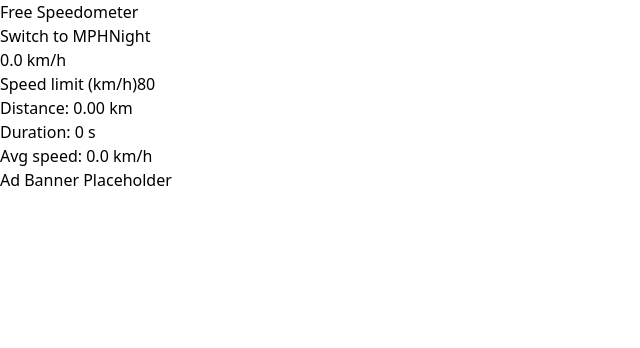
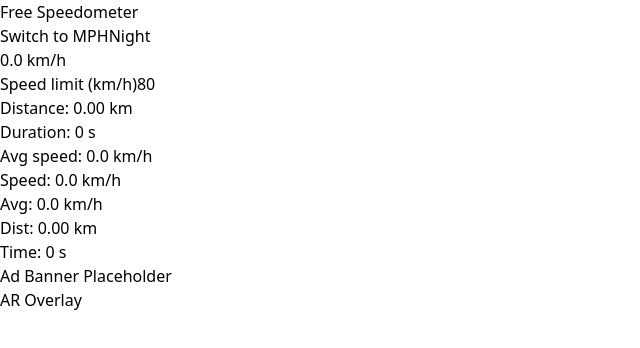
Before and after one commit to Gitterest/Speedometer, a React (Vite) app: page /free in a window 1280 px wide. Shown: the top 348 px of the page, without its empty margins (0-640 px from the left). Built offline with nearby package versions, Linux system fonts and the light colour scheme; no server answers.

Commit message:
Add TripInfo and AR overlay components

```diff
--- a/src/components/free/FreeDashboard.jsx
+++ b/src/components/free/FreeDashboard.jsx
@@ -3,12 +3,14 @@ import SpeedAlert from './SpeedAlert'
 import TripSummary from './TripSummary'
 import AdBanner from './AdBanner'
 import UnitToggle from './UnitToggle'
+import TripInfo from '../ui/TripInfo'
+import AROverlay from '../ui/AROverlay'
 import { useTheme } from '../../context/ThemeContext'
 
 export default function FreeDashboard() {
   const { dark, setDark } = useTheme()
   return (
-    <div className="max-w-sm mx-auto p-2">
+    <div className="max-w-sm mx-auto p-2 relative">
       <div className="flex justify-between items-center space-x-2">
         <h1 className="text-xl font-bold">Free Speedometer</h1>
         <UnitToggle />
@@ -19,7 +21,9 @@ export default function FreeDashboard() {
       <HUD />
       <SpeedAlert />
       <TripSummary />
+      <TripInfo />
       <AdBanner />
+      <AROverlay />
     </div>
   )
 }
--- /dev/null
+++ b/src/components/ui/AROverlay.jsx
@@ -0,0 +1,7 @@
+export default function AROverlay() {
+  return (
+    <div className="absolute inset-0 pointer-events-none flex items-center justify-center bg-black/20 text-white text-2xl">
+      AR Overlay
+    </div>
+  )
+}
--- /dev/null
+++ b/src/components/ui/TripInfo.jsx
@@ -0,0 +1,40 @@
+import useSpeed from '../../hooks/useSpeed'
+import { useUnit } from '../../context/UnitContext'
+import { useState, useEffect } from 'react'
+
+function useAnimatedNumber(value, duration = 400) {
+  const [display, setDisplay] = useState(value)
+  useEffect(() => {
+    let start = display
+    let startTime
+    function step(t) {
+      if (!startTime) startTime = t
+      const progress = Math.min((t - startTime) / duration, 1)
+      setDisplay(start + (value - start) * progress)
+      if (progress < 1) requestAnimationFrame(step)
+    }
+    requestAnimationFrame(step)
+  }, [value, duration])
+  return display
+}
+
+export default function TripInfo() {
+  const { unit } = useUnit()
+  const { speed, distance, duration, avgSpeed } = useSpeed(unit)
+  const dist = unit === 'kmh' ? distance / 1000 : distance / 1609.34
+  const speedUnit = unit === 'kmh' ? 'km/h' : 'mph'
+  const distUnit = unit === 'kmh' ? 'km' : 'mi'
+  const dispSpeed = useAnimatedNumber(speed)
+  const dispAvg = useAnimatedNumber(avgSpeed)
+  const dispDist = useAnimatedNumber(dist)
+  const dispDur = useAnimatedNumber(duration)
+
+  return (
+    <div className="bg-black/80 text-green-500 font-mono text-xs p-2 rounded leading-tight space-y-0.5">
+      <div>Speed: {dispSpeed.toFixed(1)} {speedUnit}</div>
+      <div>Avg: {dispAvg.toFixed(1)} {speedUnit}</div>
+      <div>Dist: {dispDist.toFixed(2)} {distUnit}</div>
+      <div>Time: {Math.floor(dispDur)} s</div>
+    </div>
+  )
+}
```
